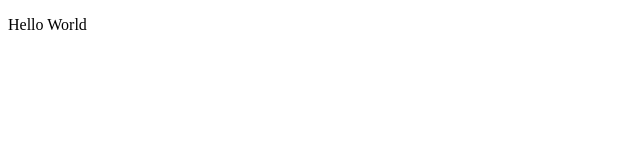
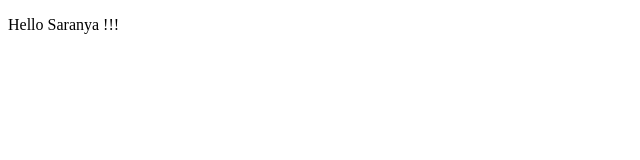
Before and after one commit to SaranSenthil/react, a React (Vite) app: page / in a window 1280 px wide. Shown: the top 160 px of the page, without its empty margins (0-640 px from the left). Built offline with nearby package versions, Linux system fonts and the light colour scheme.

Commit message:
passing props in class components

```diff
--- a/src/App.jsx
+++ b/src/App.jsx
@@ -2,8 +2,9 @@ import React, { Component } from 'react';
 
 class Hello extends Component {
   render() {
+    const {name}=  this.props;
     return (
-      <p> Hello World</p>
+      <p> Hello {name} !!! </p>
     )
   }
 }
@@ -11,7 +12,7 @@ class Hello extends Component {
  class App extends Component {
   render() {
     return (
-      <Hello />
+      <Hello name='Saranya' />
     )
   }
 }
```
